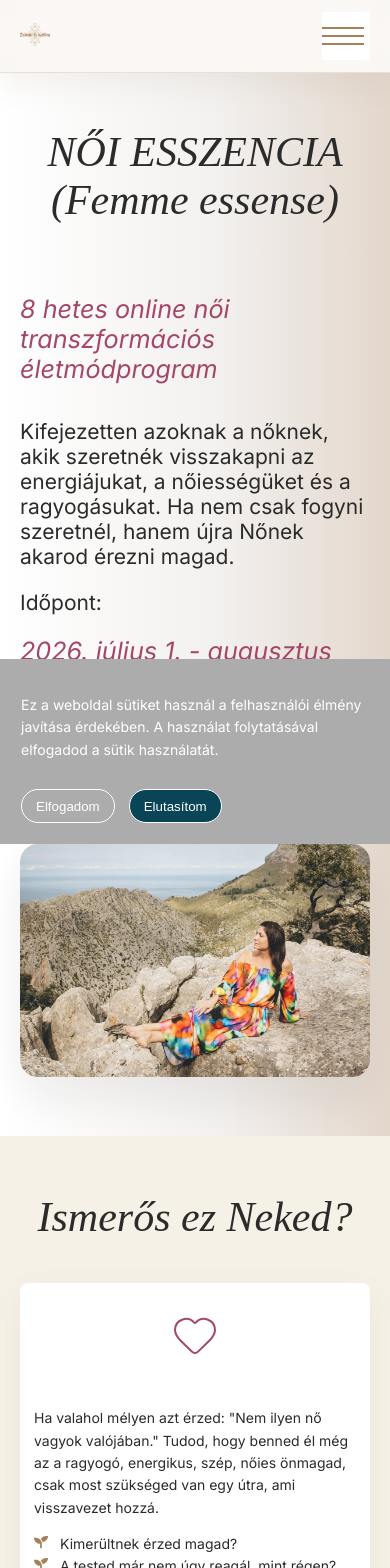
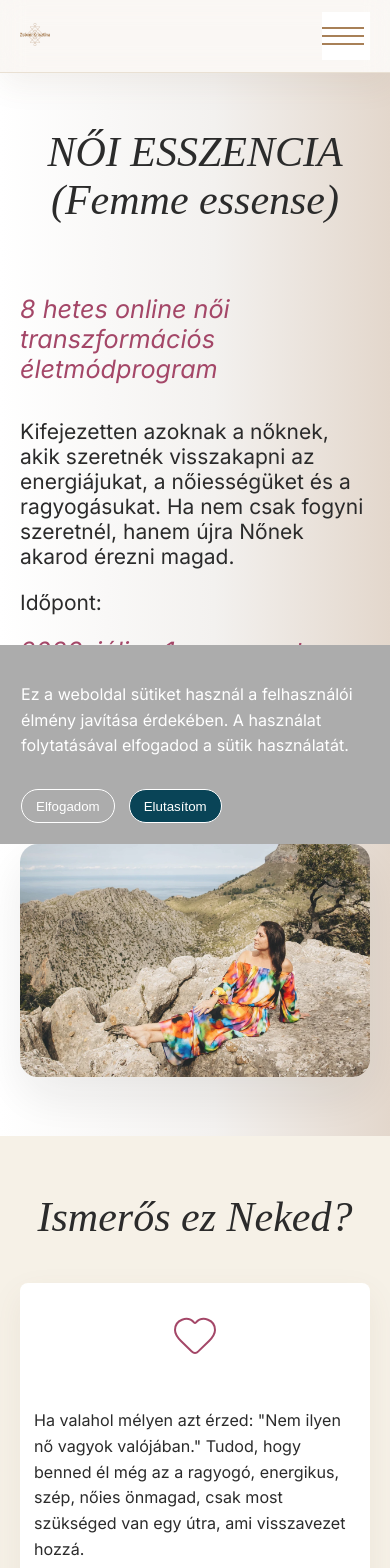
Before and after one commit to FlowWolfKft/KrisztinaZsovar, a React (Vite) app: page / in a window 390 px wide. Shown: the top 1568 px of the page. Built offline with nearby package versions, Linux system fonts and the light colour scheme.

Commit message:
@media query módosítás

```diff
--- a/src/components/Footer.jsx
+++ b/src/components/Footer.jsx
@@ -33,7 +33,7 @@
           </a>
 
           <a
-            href="https://instagram.com/pixel.liberty"
+            href="https://www.instagram.com/yogaart.social/"
             target="_blank"
             rel="noopener noreferrer"
           >
--- a/src/style.css
+++ b/src/style.css
@@ -77,7 +77,7 @@
 }
 p {
   font-family: inter;
-  font-size: 1rem;
+  font-size: 1.15rem;
 
   line-height: 1.6;
 }
@@ -178,6 +178,7 @@
 ul li {
   list-style: none;
   line-height: 1.6rem;
+  font-size: 1.15rem;
 }
 
 /*.features {
@@ -374,7 +375,7 @@
 .contact-form input:focus,
 .contact-form textarea:focus {
   outline: none;
-  background: var(--white);
+  /ackground: var(--white);
   color: var(--body-text);
 }
 
```
